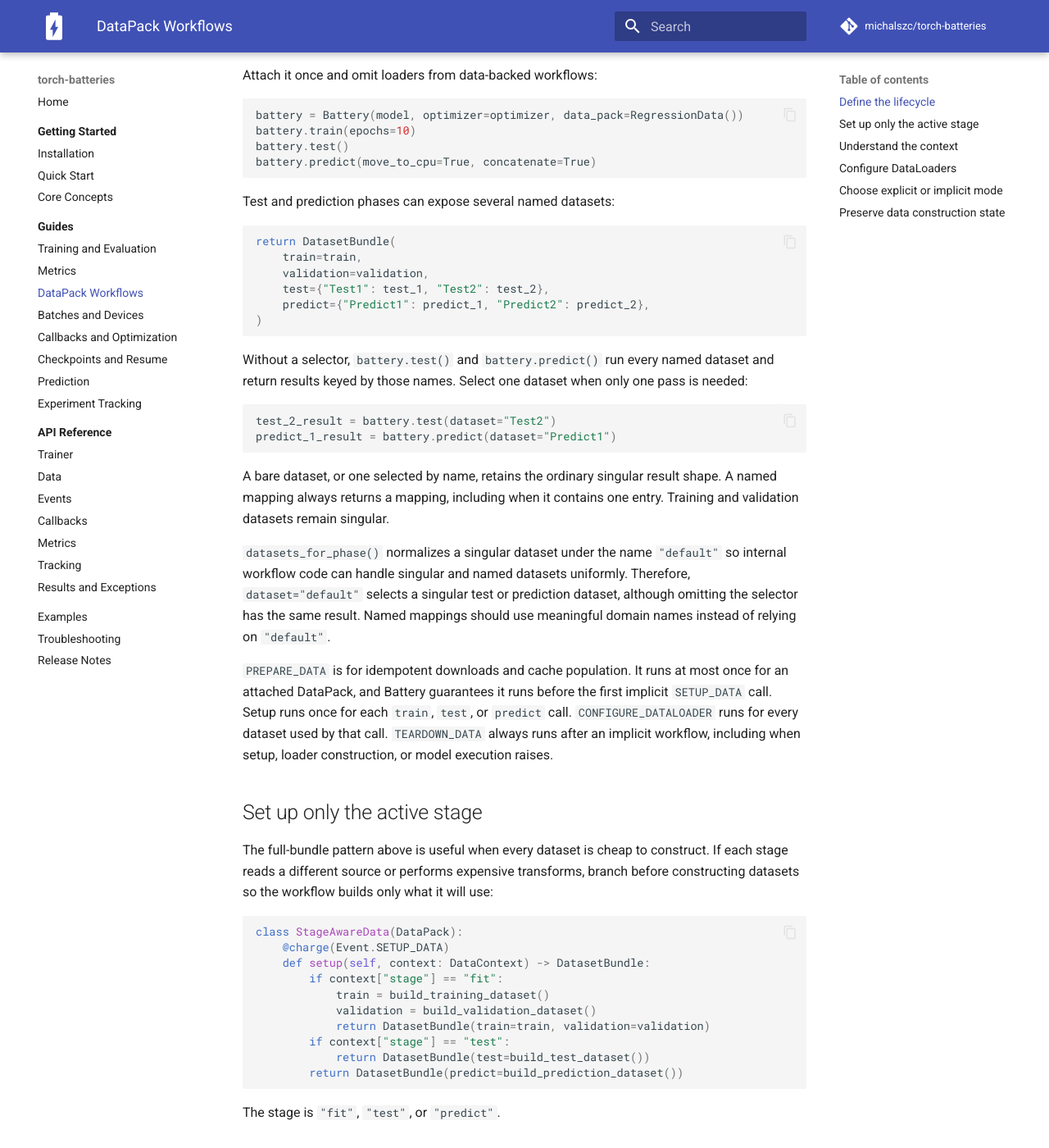
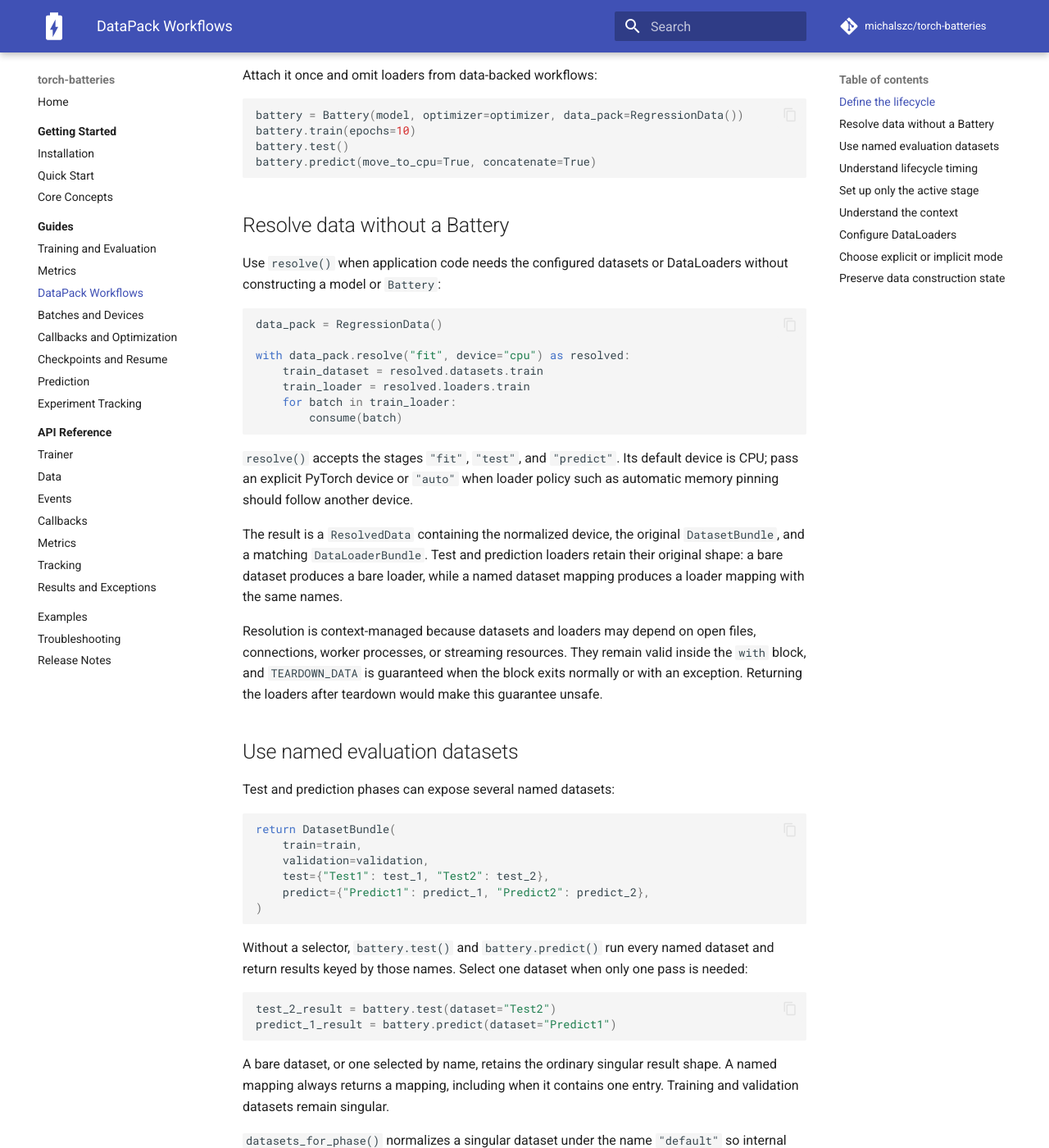
Before and after one commit to michalszc/torch-batteries, an MkDocs documentation site: the page built from documentation/guides/data-pack.md, in a window 1280 px wide and 1400 px high, scrolled down 1309 px. Shown: the whole window at 82% size. Built offline with MkDocs 1.6.1 and Material for MkDocs 9.7.7, drawn with Linux system fonts in a browser that asks for light colours; comment, search, counter and statistics services are not loaded; some of the changed text lies outside the part shown.

Commit message:
docs(data): document standalone DataPack resolution

````diff
--- a/documentation/guides/data-pack.md
+++ b/documentation/guides/data-pack.md
@@ -29,7 +29,7 @@ class RegressionData(DataPack):
 
     @charge(Event.PREPARE_DATA)
     def prepare(self, context: DataContext) -> None:
-        # Download or populate a cache here. This runs once per Battery.
+        # Download or populate an idempotent cache here.
         pass
 
     @charge(Event.SETUP_DATA)
@@ -69,6 +69,37 @@ battery.test()
 battery.predict(move_to_cpu=True, concatenate=True)
 ```
 
+## Resolve data without a Battery
+
+Use `resolve()` when application code needs the configured datasets or DataLoaders
+without constructing a model or `Battery`:
+
+```python
+data_pack = RegressionData()
+
+with data_pack.resolve("fit", device="cpu") as resolved:
+    train_dataset = resolved.datasets.train
+    train_loader = resolved.loaders.train
+    for batch in train_loader:
+        consume(batch)
+```
+
+`resolve()` accepts the stages `"fit"`, `"test"`, and `"predict"`. Its default
+device is CPU; pass an explicit PyTorch device or `"auto"` when loader policy such as
+automatic memory pinning should follow another device.
+
+The result is a `ResolvedData` containing the normalized device, the original
+`DatasetBundle`, and a matching `DataLoaderBundle`. Test and prediction loaders retain
+their original shape: a bare dataset produces a bare loader, while a named dataset
+mapping produces a loader mapping with the same names.
+
+Resolution is context-managed because datasets and loaders may depend on open files,
+connections, worker processes, or streaming resources. They remain valid inside the
+`with` block, and `TEARDOWN_DATA` is guaranteed when the block exits normally or with
+an exception. Returning the loaders after teardown would make this guarantee unsafe.
+
+## Use named evaluation datasets
+
 Test and prediction phases can expose several named datasets:
 
 ```python
@@ -99,12 +130,15 @@ internal workflow code can handle singular and named datasets uniformly. Therefo
 the selector has the same result. Named mappings should use meaningful domain names
 instead of relying on `"default"`.
 
+## Understand lifecycle timing
+
 `PREPARE_DATA` is for idempotent downloads and cache population. It runs at most once
-for an attached DataPack, and Battery guarantees it runs before the first implicit
-`SETUP_DATA` call. Setup runs once for each `train`, `test`, or `predict` call.
+per Battery and once for each standalone `resolve()` call. Battery and standalone
+resolution guarantee it runs before the first corresponding `SETUP_DATA` call. Setup
+runs once for each `train`, `test`, `predict`, or standalone resolution call.
 `CONFIGURE_DATALOADER` runs for every dataset used by that call. `TEARDOWN_DATA`
-always runs after an implicit workflow, including when setup, loader construction, or
-model execution raises.
+always runs after a managed workflow, including when setup, loader construction,
+model execution, or code inside the standalone resolution block raises.
 
 ## Set up only the active stage
 
@@ -129,18 +163,20 @@ The stage is `"fit"`, `"test"`, or `"predict"`.
 
 ## Understand the context
 
-`DataContext` contains `battery`, `data_pack`, `stage`, and `device`. Setup also gets
-an optional `seed` and `generator`; loader configuration additionally gets `phase`,
-`datasets`, the current `dataset`, and its `dataset_name`. Test and prediction event
-contexts expose the same identity field. Teardown receives `datasets` when setup
+`DataContext` always contains `data_pack`, `stage`, and `device`. Battery-managed
+workflows additionally contain `battery`; standalone `resolve()` calls do not. Setup
+also gets an optional `seed` and `generator`; loader configuration additionally gets
+`phase`, `datasets`, the current `dataset`, and its `dataset_name`. Test and prediction
+event contexts expose the same identity field. Teardown receives `datasets` when setup
 completed.
 
 `dataset_name` is the stable identifier intended for logging and branching.
 
 There is no framework default seed. Define a non-negative integer `seed` attribute on
-the DataPack only when its construction needs deterministic generators. Each phase
-gets a separate generator derived from that seed. All datasets in the same phase
-receive the same phase seed. A `DataLoaderConfig.generator` overrides the context
+the DataPack only when its construction needs deterministic generators. Every event
+receives a fresh generator initialized with the same configured seed. Branch on
+`context["phase"]` and derive another seed explicitly when an application requires
+independent phase streams. A `DataLoaderConfig.generator` overrides the context
 generator.
 
 ## Configure DataLoaders
````
Also changed, not shown: documentation/reference/events.md (+11 -10 lines), documentation/reference/index.md (+1 -1 lines), documentation/release-notes.md (+3 -0 lines), 4 other files.
